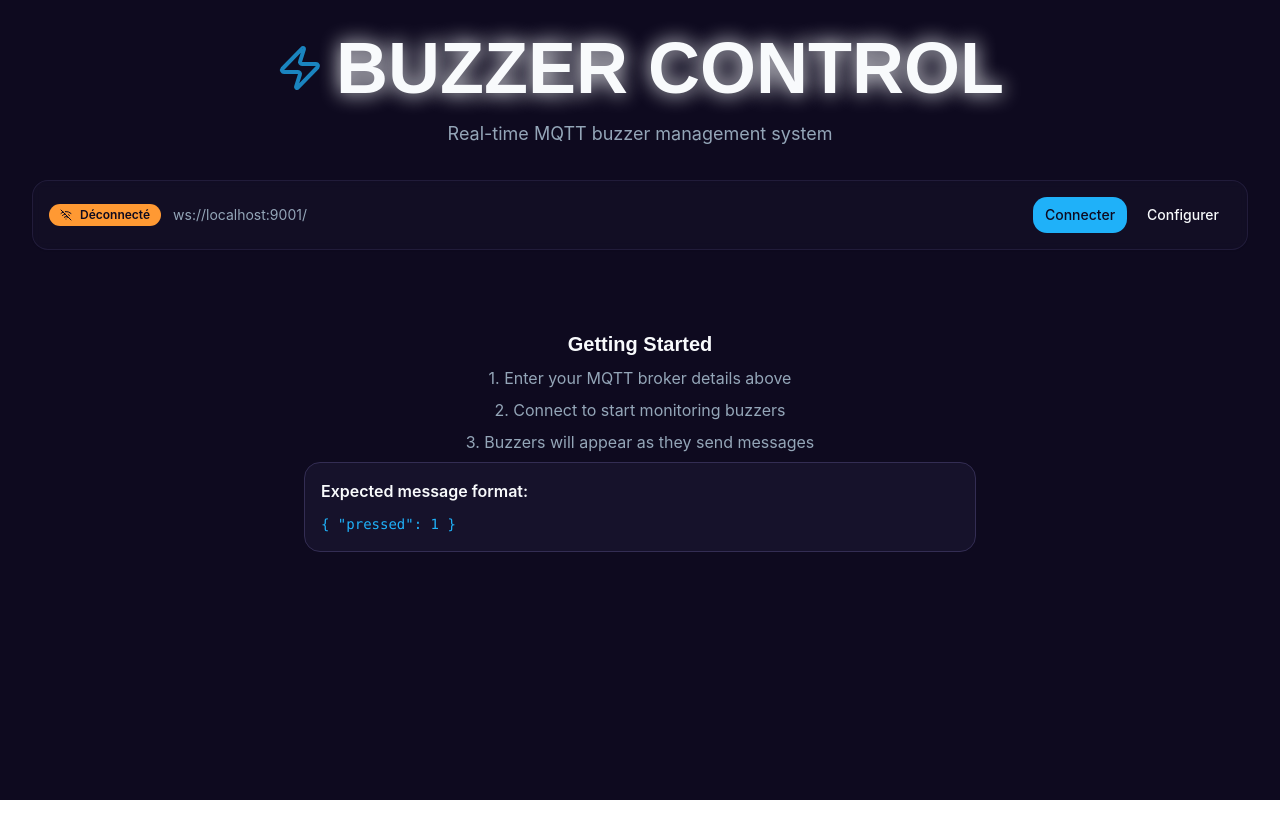
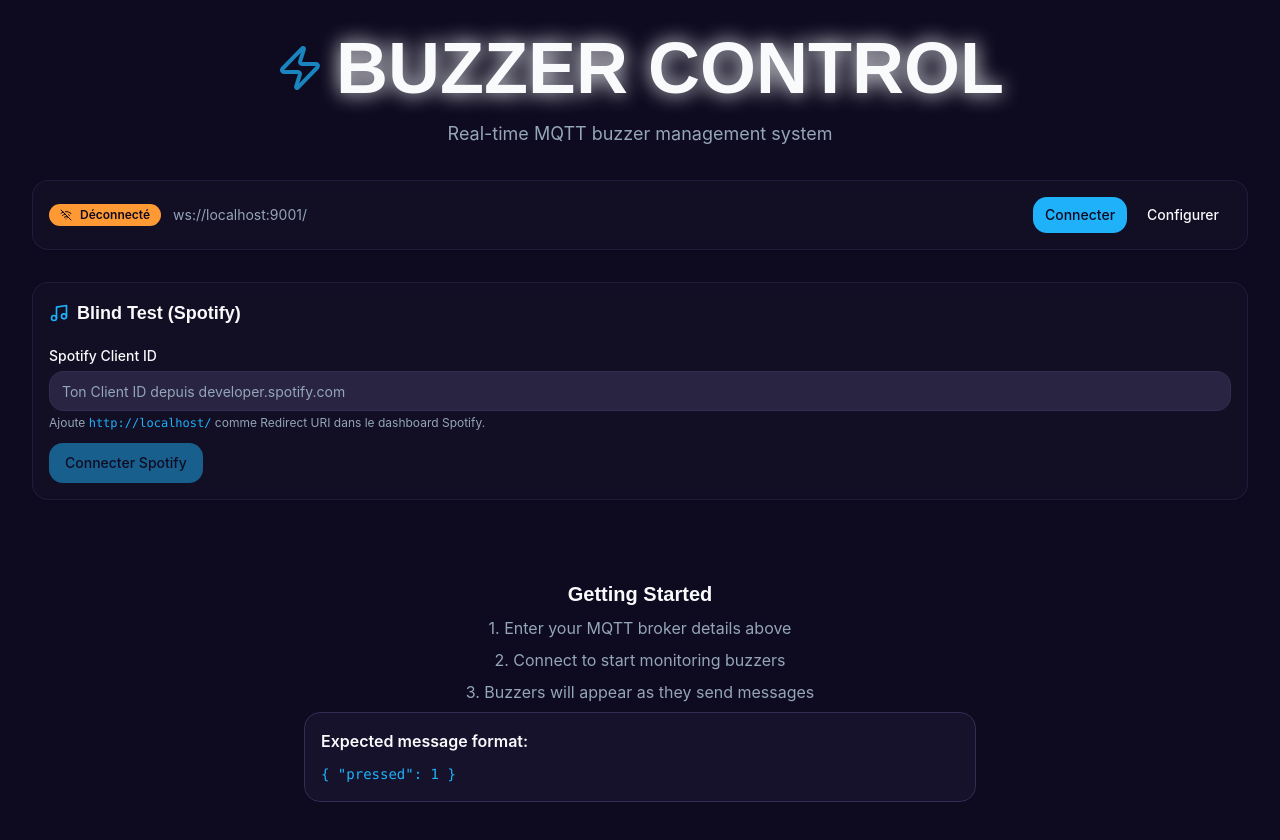
Before and after one commit to TeeRexausorus/buzzboard-connect-playlist, a React (Vite) app: page / in a window 1280 px wide. Shown: the top 840 px of the page. Before the commit the page ends 800 px from the top, so only its background shows below. Built offline with nearby package versions, Linux system fonts and the light colour scheme; the HTML template or start-up script is replaced by a standard one.

Commit message:
Changes
Co-authored-by: TeeRexausorus <13273367+TeeRexausorus@users.noreply.github.com>

```diff
--- a/src/pages/Index.tsx
+++ b/src/pages/Index.tsx
@@ -233,8 +233,7 @@ const Index = () => {
           </motion.div>
         )}
 
-        {/* Blind Test Panel */}
-        {isConnected && (
+        {/* Blind Test Panel — toujours visible pour permettre la config Spotify */}
         <motion.div
           initial={{ opacity: 0, y: 10 }}
           animate={{ opacity: 1, y: 0 }}
@@ -242,7 +241,6 @@ const Index = () => {
         >
           <BlindTestPanel {...spotify} />
         </motion.div>
-        )}
 
         {/* Buzzers Grid */}
         {buzzerList.length > 0 ? (
```
Lines whose indentation alone changed are shown as unchanged.
